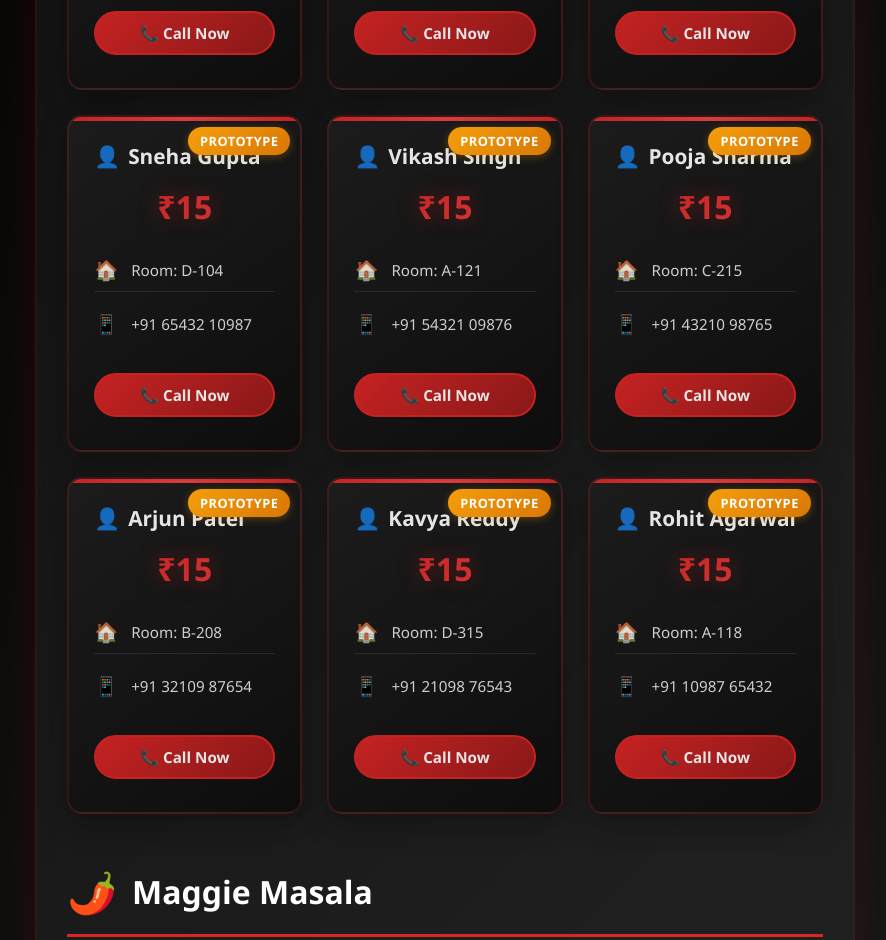
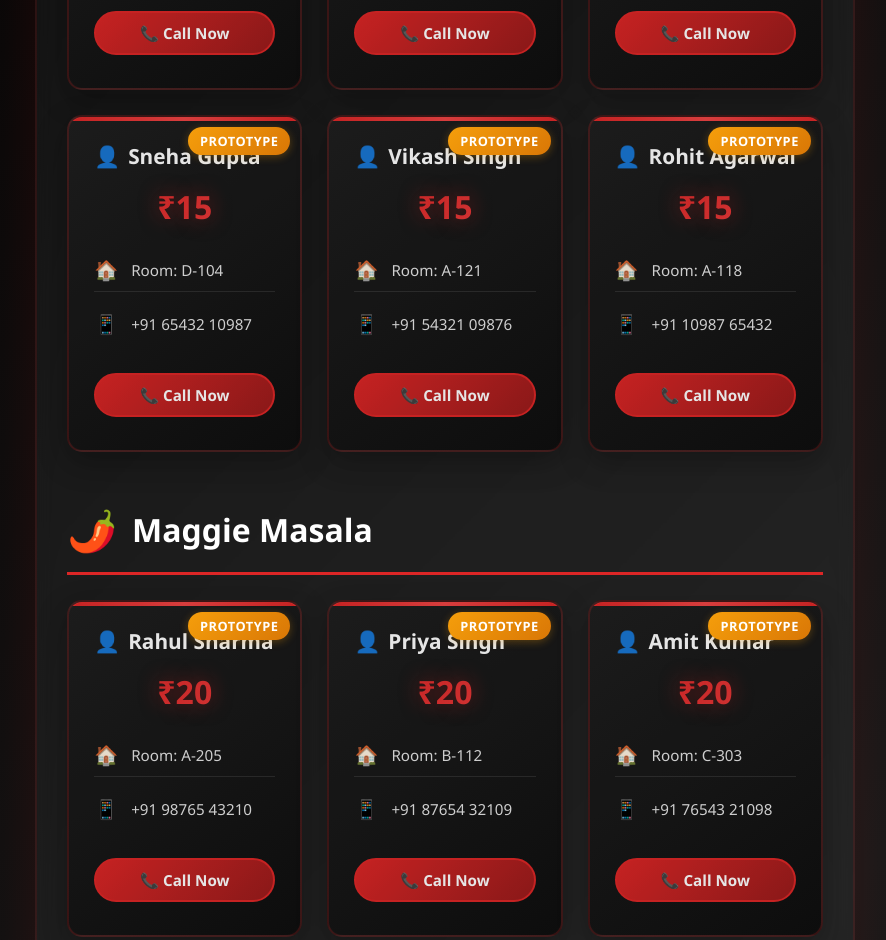
Before and after one commit to beingbhaskar/MaggieHai, a plain HTML site: page index.html in a window 1280 px wide. Shown: the part 637-1577 px from the top of the page, without its empty margins (195-1081 px from the left). Drawn offline with Linux system fonts and the light colour scheme.

Commit message:
Update index.html

```diff
--- a/index.html
+++ b/index.html
@@ -377,9 +377,6 @@
             { name: "Amit Kumar", phone: "+91 76543 21098", room: "C-303", price: 25 },
             { name: "Sneha Gupta", phone: "+91 65432 10987", room: "D-104", price: 15 },
             { name: "Vikash Singh", phone: "+91 54321 09876", room: "A-121", price: 20 },
-            { name: "Pooja Sharma", phone: "+91 43210 98765", room: "C-215", price: 25 },
-            { name: "Arjun Patel", phone: "+91 32109 87654", room: "B-208", price: 15 },
-            { name: "Kavya Reddy", phone: "+91 21098 76543", room: "D-315", price: 20 },
             { name: "Rohit Agarwal", phone: "+91 10987 65432", room: "A-118", price: 25 }
         ];
 
```
